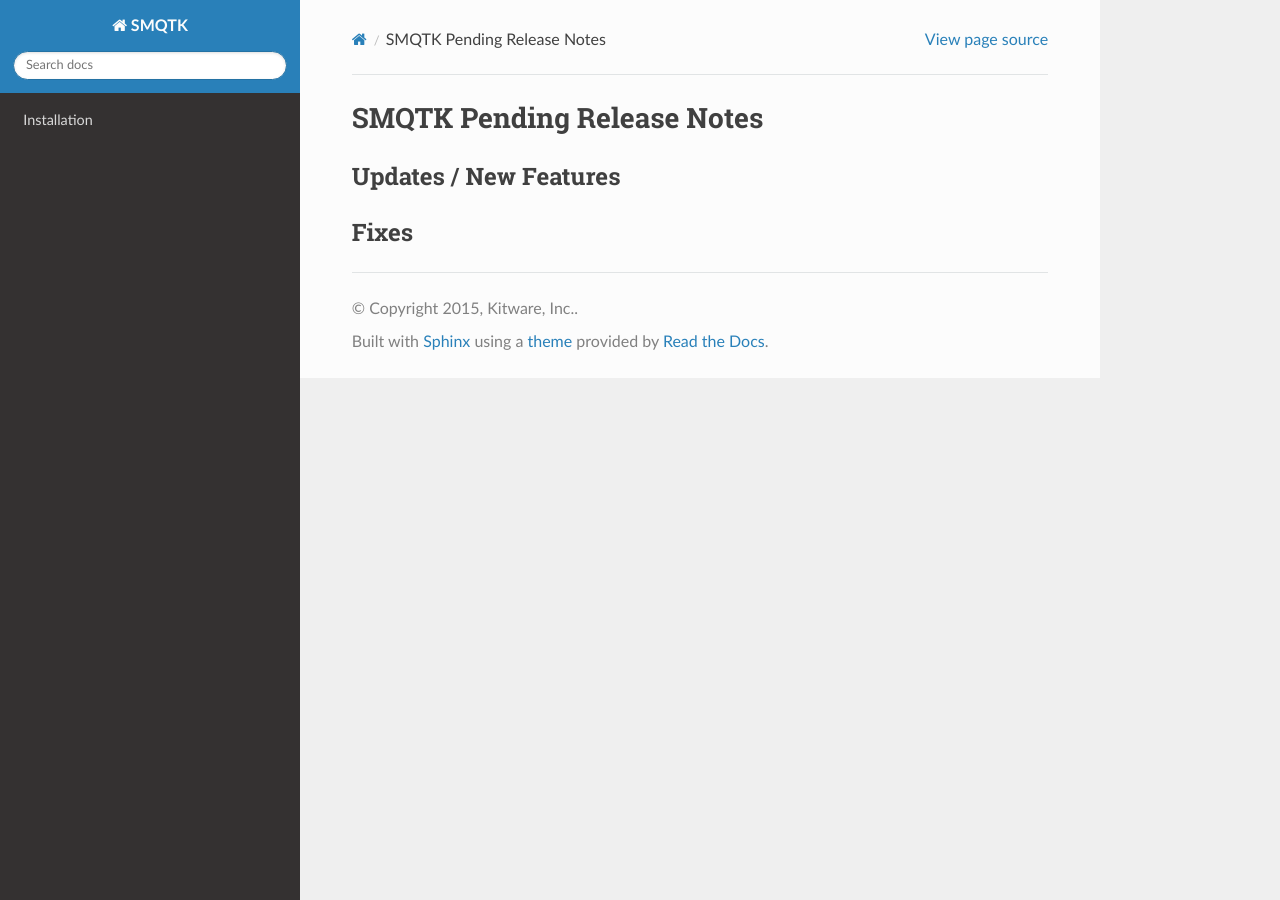
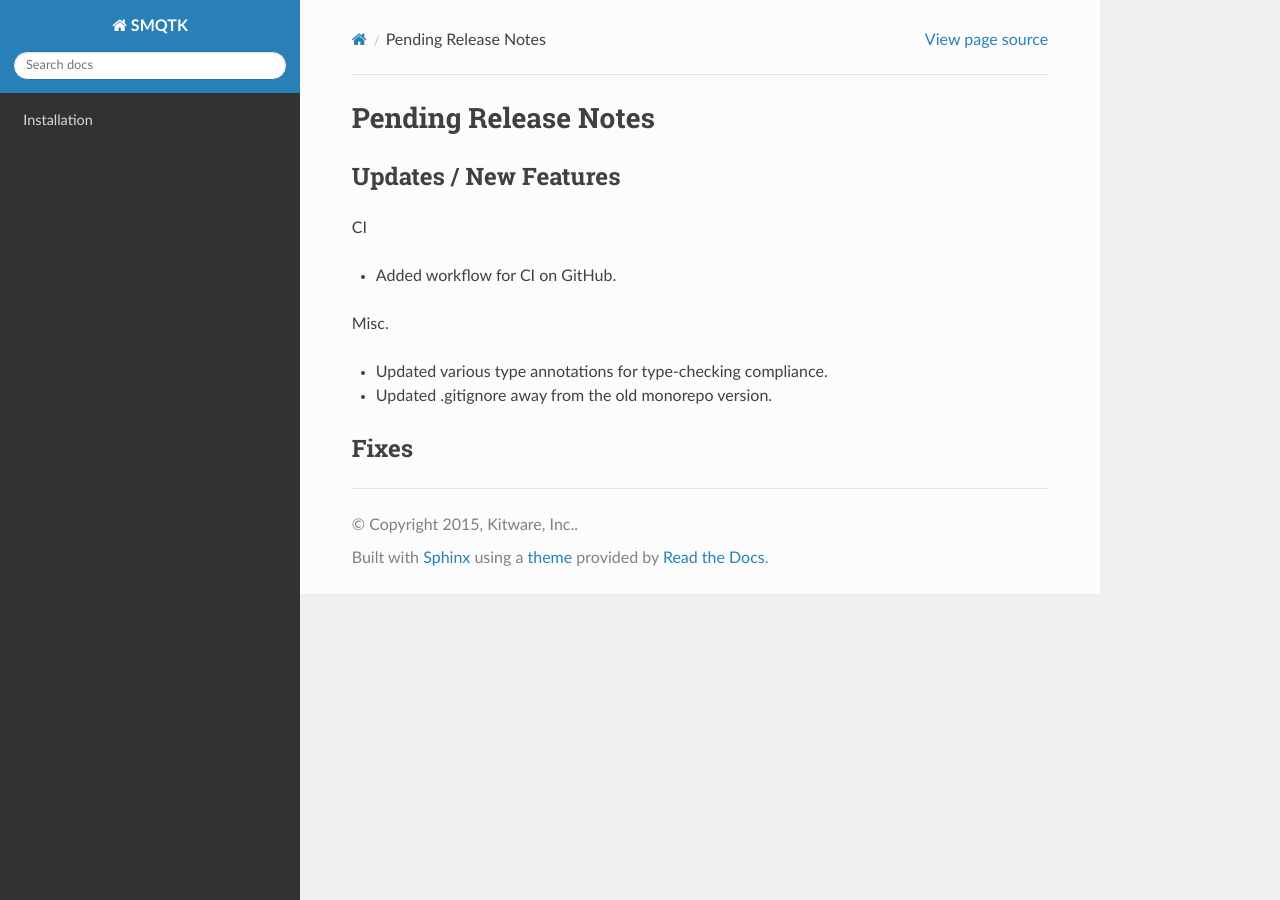
Before and after one commit to Kitware/SMQTK-Detection, a Sphinx documentation site: the page built from docs/release_notes/pending_release.rst, in a window 1280 px wide. Built offline with Sphinx 7.4.7 and the Read the Docs theme 2.0.0, drawn with Linux system fonts in a browser that asks for light colours; pages that are not in the unit, such as notebooks, are missing from menus; the version number is read from the project's files by our own code.

Commit message:
Updated the pending release notes to reflect CI and .gitignore.

```diff
--- a/docs/release_notes/pending_release.rst
+++ b/docs/release_notes/pending_release.rst
@@ -1,10 +1,17 @@
-SMQTK Pending Release Notes
+Pending Release Notes
 ===========================
 
 
 Updates / New Features
 ----------------------
+CI
 
+* Added workflow for CI on GitHub.
+
+Misc.
+
+* Updated various type annotations for type-checking compliance.
+* Updated .gitignore away from the old monorepo version.
 
 Fixes
 -----
```
